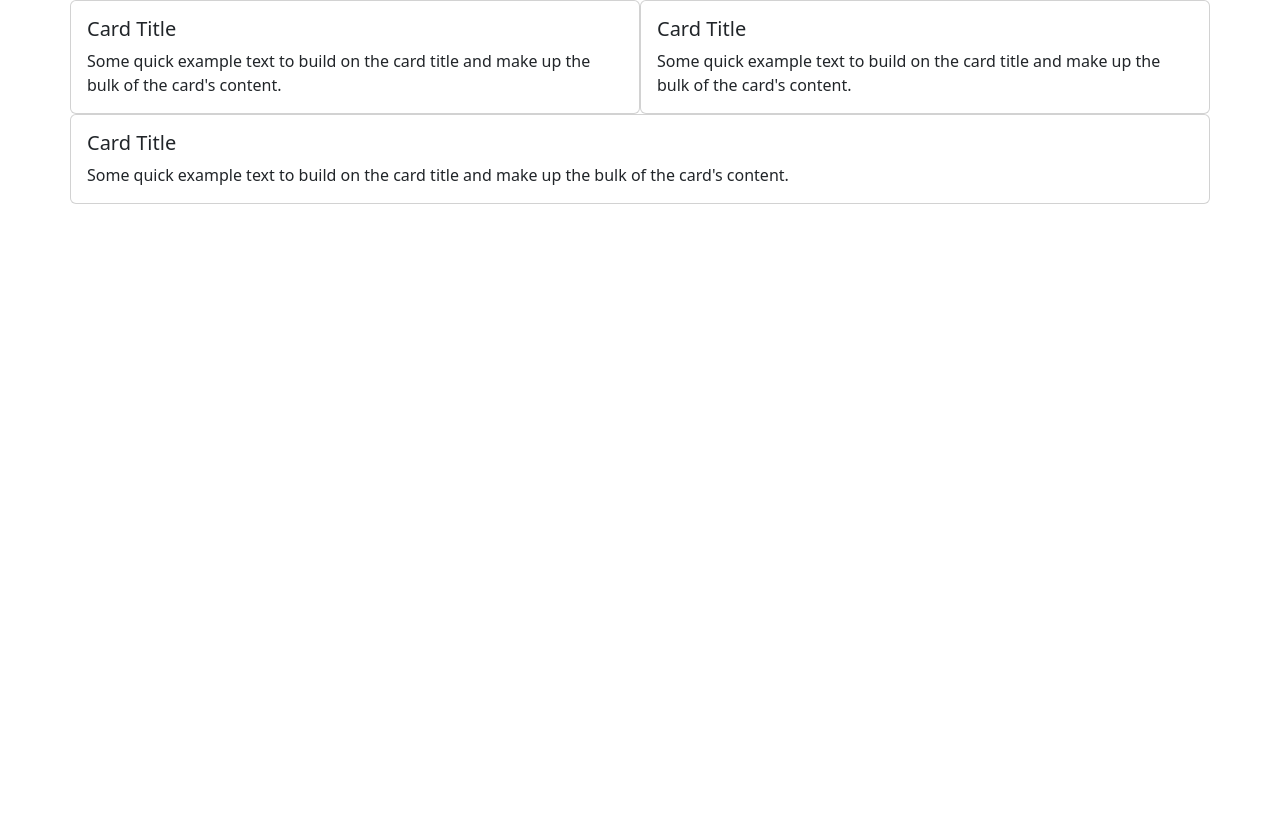
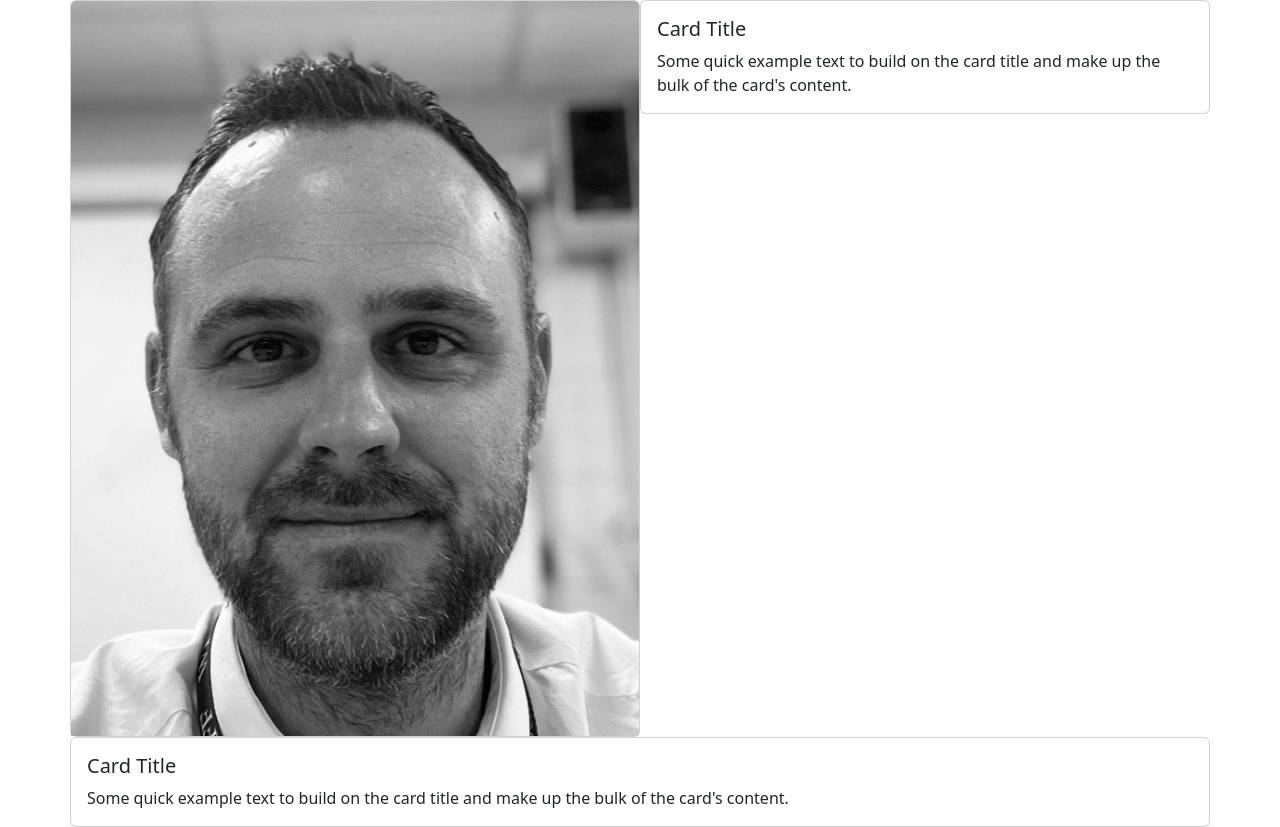
Before and after one commit to MartinBradbury/mebresume, a React (Vite) app in the folder resume/: page / in a window 1280 px wide. Before the commit the page ends 800 px from the top, so only its background shows below. Built offline with nearby package versions, Linux system fonts and the light colour scheme.

Commit message:
added profile picture to card one.

```diff
--- a/resume/src/App.jsx
+++ b/resume/src/App.jsx
@@ -4,6 +4,7 @@ import Col from 'react-bootstrap/Col';
 import styles from './styles/App.module.css';
 import Card from 'react-bootstrap/Card';
 import { useEffect, useState } from 'react';
+import profilepic from './assets/profilepic.jpg'
 
 function App() {
   const [visible, setIsVisible] = useState(false);
@@ -18,13 +19,7 @@ function App() {
       <Row>
         <Col className={styles.Col}>
           <Card className={`${styles.CardOne} ${visible ? styles.visible : ''}`}>
-            <Card.Body>
-              <Card.Title>Card Title</Card.Title>
-              <Card.Text>
-                Some quick example text to build on the card title and make up the
-                bulk of the card's content.
-              </Card.Text>
-            </Card.Body>
+          <Card.Img variant="top" src={profilepic} />
           </Card>
         </Col>
         <Col className={styles.Col}>
```
Also changed, not shown: resume/src/assets/profilepic.jpg (added).
